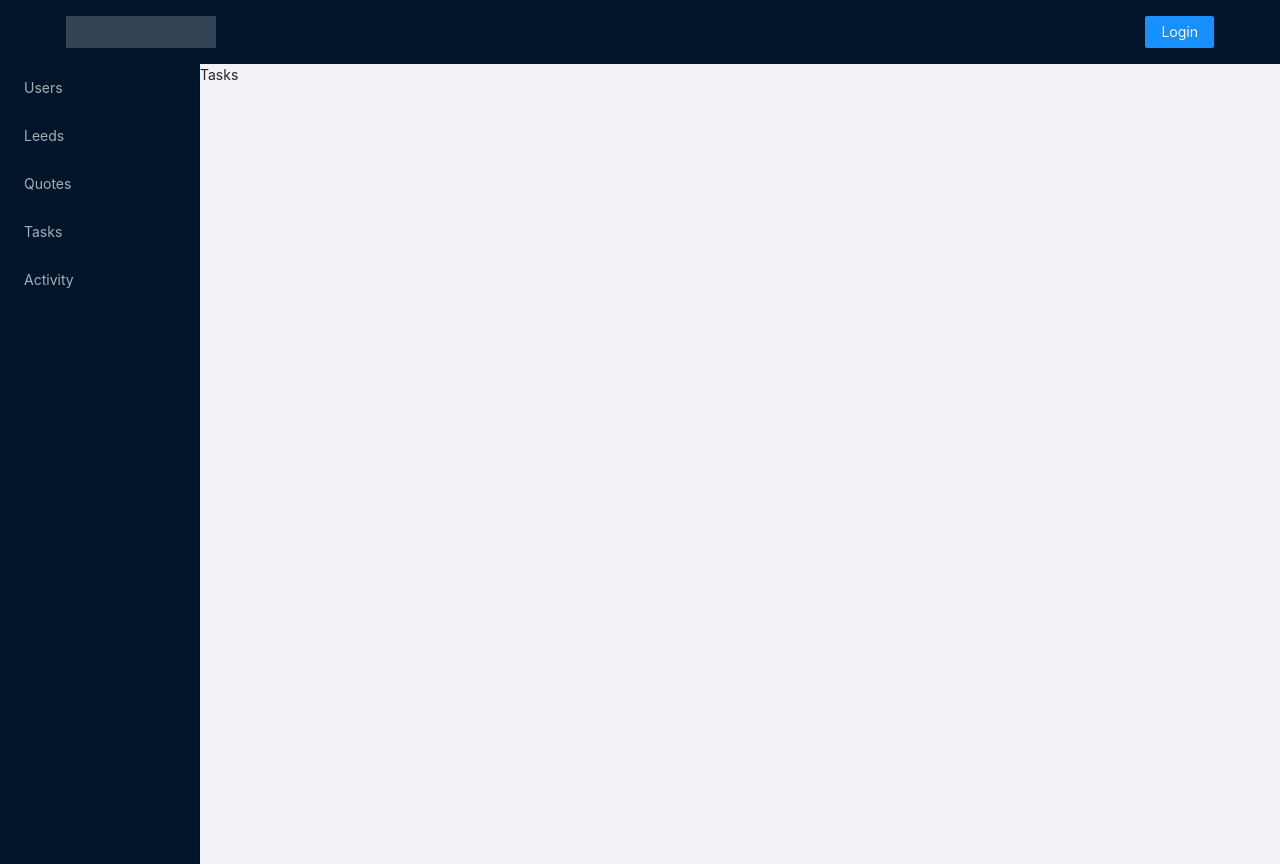
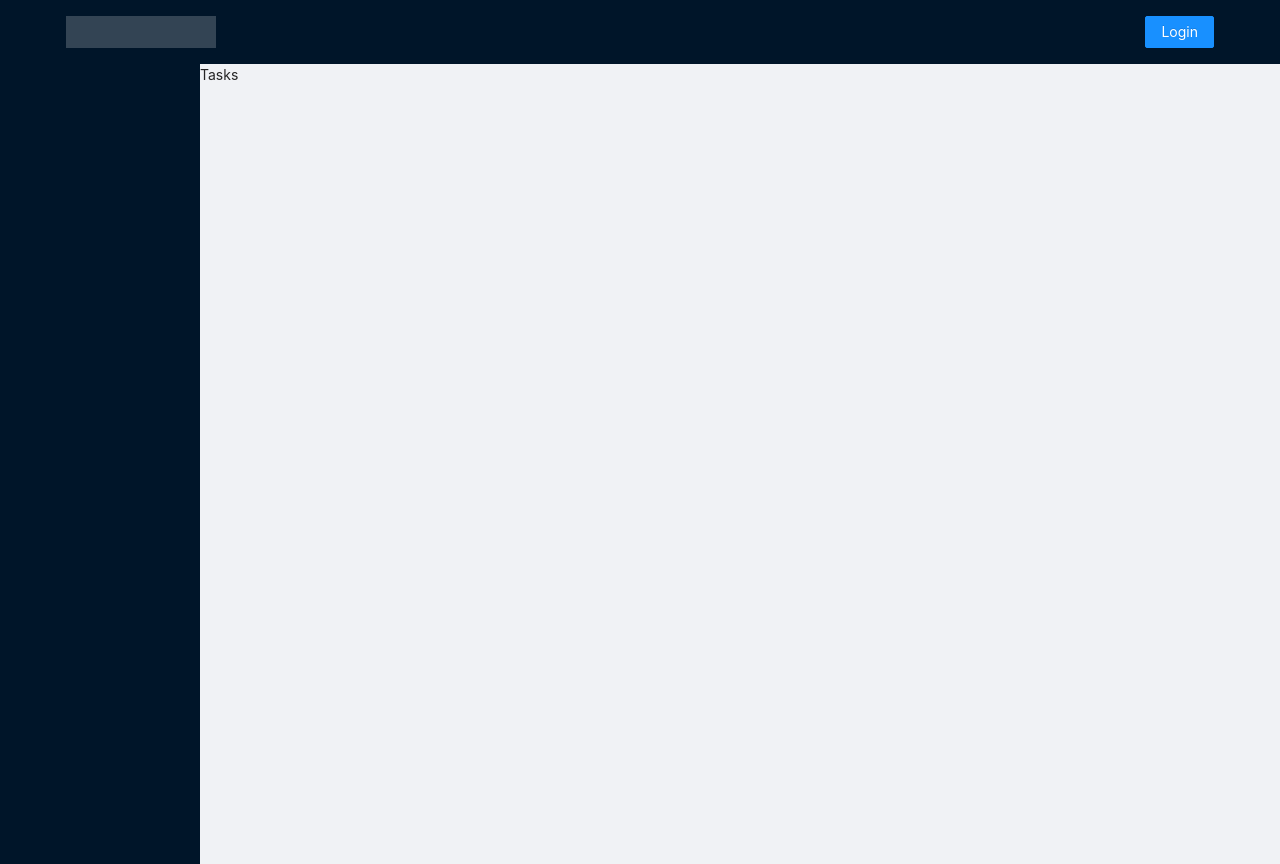
Before and after one commit to ArgonTrime/redevcrm, a React (Create React App) app: page /Tasks in a window 1280 px wide. Built offline with nearby package versions, Linux system fonts and the light colour scheme.

Commit message:
add: login change button and show/hide menu

```diff
--- a/src/components/LayoutComponent/LayoutComponent.js
+++ b/src/components/LayoutComponent/LayoutComponent.js
@@ -1,45 +1,54 @@
 import React from 'react';
-import { Layout, Menu} from 'antd';
+import { Layout} from 'antd';
 import './LayoutComponent.css';
-import {Route, Link} from 'react-router-dom';
+import {Route} from 'react-router-dom';
 import Users from '../Users/Users';
 import Leeds from '../Leeds/Leeds';
 import Quotes from '../Quotes/Quotes';
 import Tasks from '../Tasks/Tasks';
 import Activity from '../Activity/Activity';
 import LoginForm from '../Login/LoginForm';
+import Logout from '../Logout/Logout';
+import MenuItems from '../MenuItems/MenuItems';
 
 const { Header, Content, Sider } = Layout;
 
-const LayoutComponent = () => {
+class LayoutComponent extends React.Component {
+
+    constructor(props) {
+        super(props);
+        this.state = {
+            isLoggedIn: false
+        };
+        this.handleLoginClick = this.handleLoginClick.bind(this);
+        this.handleLogoutClick = this.handleLogoutClick.bind(this);
+    }
+    handleLoginClick() {
+        this.setState({isLoggedIn: true});
+    }
+
+    handleLogoutClick() {
+        this.setState({isLoggedIn: false});
+    }
+
+    conponentDidMount() {
+        localStorage.getItem('token') ? this.handleLoginClick() : this.handleLogoutClick();
+    }
+
+    render() {
+
+        const loginButtons = (this.state.isLoggedIn ? <Logout handleLogoutClick={this.handleLogoutClick}/> : <LoginForm handleLoginClick={this.handleLoginClick}/>);
+
         return (
             <Layout>
                 <Header className="header">
                     <div className="logo"/>
-                <LoginForm/>
+                    {loginButtons}
                 </Header>
 
                 <Layout>
                     <Sider>
-                    <Menu theme="dark" mode="inline" style={{
-                        height: '100vh'
-                    }}>
-                        <Menu.Item key="1">
-                            <Link to='/users'>Users</Link>
-                        </Menu.Item>
-                        <Menu.Item key="2">
-                            <Link to='/Leeds'>Leeds</Link>
-                        </Menu.Item>
-                        <Menu.Item key="3">
-                            <Link to='/Quotes'>Quotes</Link>
-                        </Menu.Item>
-                        <Menu.Item key="4">
-                            <Link to='/Tasks'>Tasks</Link>
-                        </Menu.Item>
-                        <Menu.Item key="5">
-                            <Link to='Activity'>Activity</Link>
-                        </Menu.Item>
-                    </Menu>
+                        <MenuItems isLoggedIn={this.state.isLoggedIn}/>
                     </Sider>
 
                     <Content>
@@ -54,6 +63,7 @@ const LayoutComponent = () => {
             </Layout>
 
         )
+    }
 };
 
 export default LayoutComponent;
--- a/src/components/Login/LoginForm.js
+++ b/src/components/Login/LoginForm.js
@@ -5,9 +5,13 @@ import {loginUser} from '../Service/Service';
 
 class LoginForm extends React.Component {
 
-    state = {
-        visible: false,
-        errorMessage: ''
+    constructor(props) {
+        super(props);
+        this.state = {
+            visible: false,
+            errorMessage: ''
+        }
+        this.handleLoginClick = this.props.handleLoginClick;
     }
 
     showForm = () => {
@@ -18,7 +22,7 @@ class LoginForm extends React.Component {
         this.setState({
             visible: false,
             errorMessage: ''
-        })
+        });
     };
 
     handleCancel = () => {
@@ -35,7 +39,8 @@ class LoginForm extends React.Component {
             this.setState({
                 visible: false,
                 errorMessage: ''
-            })
+            });
+            this.handleLoginClick();
         })
         .catch(error => {
             return error ? this.setState({
--- /dev/null
+++ b/src/components/Logout/Logout.js
@@ -0,0 +1,26 @@
+import React from 'react';
+import {Button} from 'antd';
+import {Link} from 'react-router-dom';
+
+const Logout = ({handleLogoutClick}) => {
+
+    const clearToken = () => {
+        localStorage.clear();
+        handleLogoutClick();
+    }
+
+    return (
+        <Button
+            type="primary"
+            style={{
+                float: 'right',
+                margin: '16px'
+            }}
+            onClick={() => clearToken()}
+        >
+            <Link to='/'>Logout</Link>
+        </Button>
+    )
+}
+
+export default Logout;
--- /dev/null
+++ b/src/components/MenuItems/MenuItems.js
@@ -0,0 +1,41 @@
+import React from 'react';
+import {Menu} from 'antd';
+import {Link} from 'react-router-dom';
+
+const MenuItems = ({isLoggedIn}) => {
+    return (
+        isLoggedIn
+            ? <Menu
+                theme="dark"
+                mode="inline"
+                style={{
+                    height: '100vh'
+                }}>
+                <Menu.Item key="1">
+                    <Link to='/users'>Users</Link>
+                </Menu.Item>
+                <Menu.Item key="2">
+                    <Link to='/Leeds'>Leeds</Link>
+                </Menu.Item>
+                <Menu.Item key="3">
+                    <Link to='/Quotes'>Quotes</Link>
+                </Menu.Item>
+                <Menu.Item key="4">
+                    <Link to='/Tasks'>Tasks</Link>
+                </Menu.Item>
+                <Menu.Item key="5">
+                    <Link to='/Activity'>Activity</Link>
+                </Menu.Item>
+            </Menu>
+            : <Menu
+                theme="dark"
+                mode="inline"
+                style={{
+                    height: '100vh'
+                }}>
+            </Menu>
+    )
+
+}
+
+export default MenuItems;
```
Lines whose indentation alone changed are shown as unchanged.
